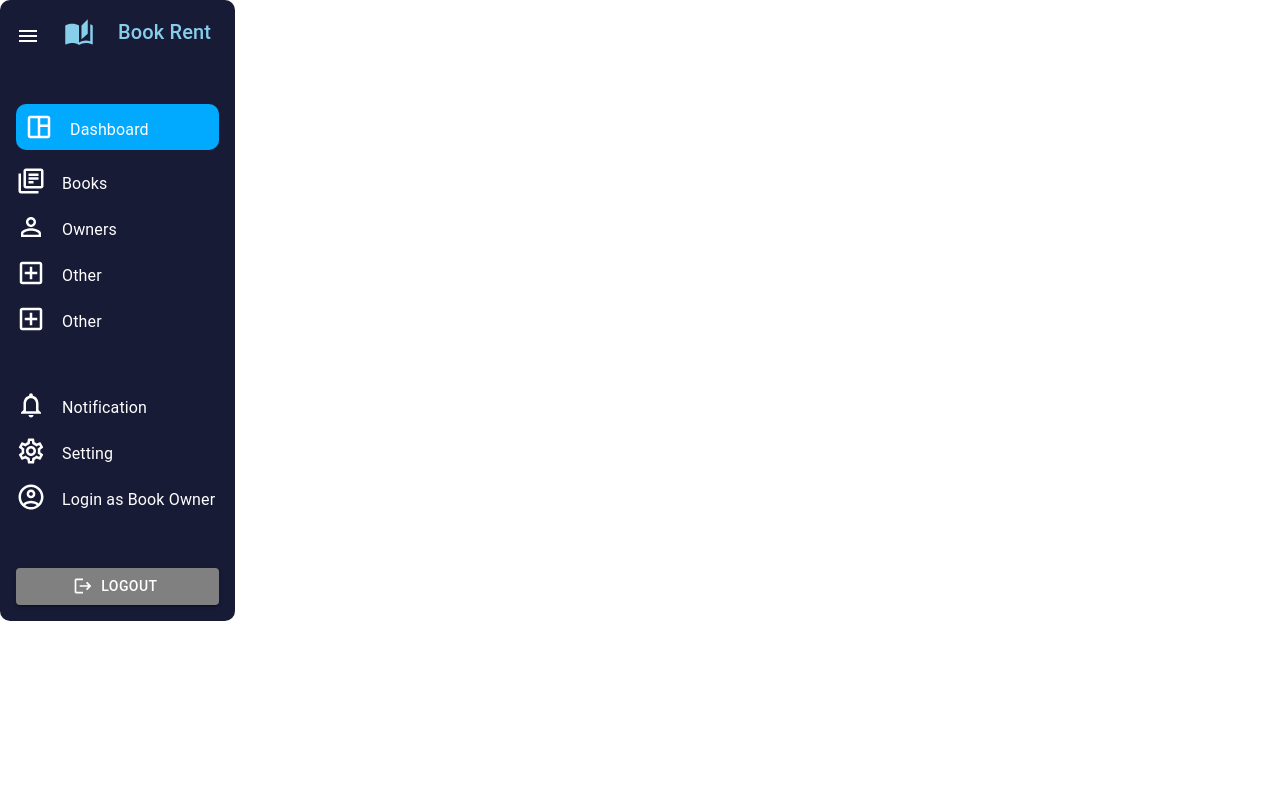
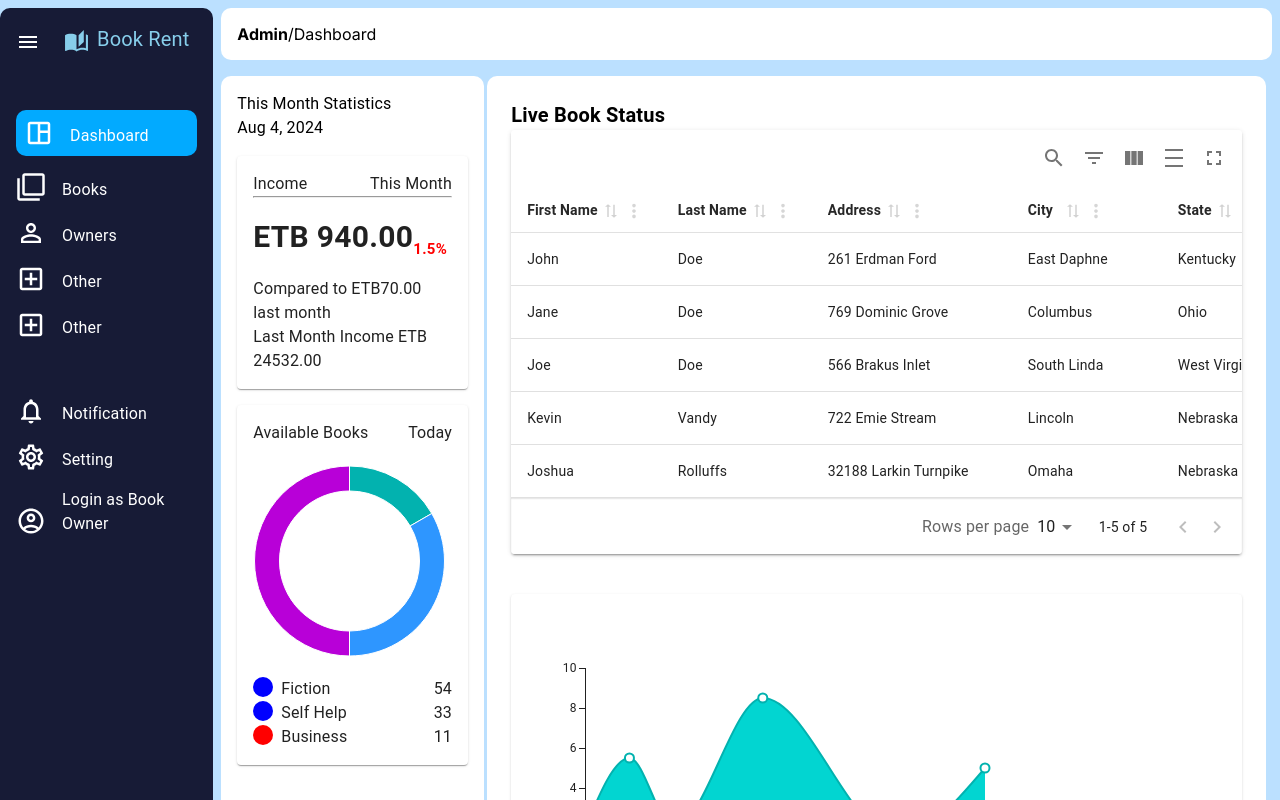
Before and after one commit to Amannuelzew/book, a Next.js app: page /admin in a window 1280 px wide. Shown: the top 800 px of the page. Built offline with nearby package versions, Linux system fonts and the light colour scheme.

Commit message:
admin route build

```diff
--- a/app/admin/layout.tsx
+++ b/app/admin/layout.tsx
@@ -7,13 +7,14 @@ const AdminLayout = ({
   children: React.ReactNode;
 }>) => {
   return (
-    <Box>
+    <Box sx={{ backgroundColor: "#BBE0FF" }}>
       <Grid container>
-        <Grid sm={2.2}>
+        <Grid item sm={2}>
           <AdminSidebar />
         </Grid>
-
-        <Grid sm={9.8}>{children}</Grid>
+        <Grid item sm={10}>
+          {children}
+        </Grid>
       </Grid>
     </Box>
   );
--- a/app/admin/page.tsx
+++ b/app/admin/page.tsx
@@ -1,12 +1,132 @@
-import { Box, Grid } from "@mui/material";
+import Pie from "@/components/Pie";
+import Table from "@/components/Table";
+import Graph from "@/components/Graph";
+import { formatDate } from "@/utils/formatters";
+import { Box, Card, Grid, Typography } from "@mui/material";
 
 const AdminDashbordpage = () => {
   return (
-    <Box>
-      <Grid container>
-        <Grid sm={6}></Grid>
+    <Grid container direction={"row"} alignItems={"stretch"} sx={{ p: 1 }}>
+      <Grid
+        sm={12}
+        item
+        sx={{ p: 2, borderRadius: "10px", backgroundColor: "white" }}
+      >
+        <Box display={"inline"} fontWeight="bold">
+          Admin
+        </Box>
+        <Box display={"inline"}>/Dashboard</Box>
       </Grid>
-    </Box>
+      <Grid item container sm={12} sx={{ my: 1, gap: 0.4 }}>
+        <Grid
+          item
+          sm={3}
+          sx={{
+            my: 1,
+            p: 2,
+            borderRadius: "10px",
+            backgroundColor: "white",
+          }}
+        >
+          <Typography>This Month Statistics</Typography>
+          <Typography>{formatDate(new Date())}</Typography>
+          <Card sx={{ p: 2, my: 2 }}>
+            <Box sx={{ display: "flex", justifyContent: "space-between" }}>
+              <Typography>Income</Typography>
+              <Typography>This Month</Typography>
+            </Box>
+            <hr />
+            <Typography fontSize={30} fontWeight={"bold"} sx={{ my: 2 }}>
+              ETB 940.00
+              <sub style={{ color: "red", fontSize: "15px" }}>1.5%</sub>
+            </Typography>
+            <Typography>Compared to ETB70.00 last month</Typography>
+            <Typography>Last Month Income ETB 24532.00</Typography>
+          </Card>
+          <Card>
+            <Box
+              sx={{ display: "flex", justifyContent: "space-between", p: 2 }}
+            >
+              <Typography>Available Books</Typography>
+              <Typography>Today</Typography>
+            </Box>
+
+            <Box>
+              <Pie />
+            </Box>
+            <Box
+              sx={{ display: "flex", justifyContent: "space-between", p: 2 }}
+            >
+              <Box>
+                <Box sx={{ display: "flex", gap: 1 }}>
+                  <Box
+                    sx={{
+                      backgroundColor: "blue",
+                      width: "20px",
+                      height: "20px",
+                      borderRadius: "10px",
+                    }}
+                  ></Box>
+                  <Typography>Fiction</Typography>
+                </Box>
+                <Box sx={{ display: "flex", gap: 1 }}>
+                  <Box
+                    sx={{
+                      backgroundColor: "blue",
+                      width: "20px",
+                      height: "20px",
+                      borderRadius: "10px",
+                    }}
+                  ></Box>
+                  <Typography>Self Help</Typography>
+                </Box>
+                <Box sx={{ display: "flex", gap: 1 }}>
+                  <Box
+                    sx={{
+                      backgroundColor: "red",
+                      width: "20px",
+                      height: "20px",
+                      borderRadius: "10px",
+                    }}
+                  ></Box>
+                  <Typography>Business</Typography>
+                </Box>
+              </Box>
+              <Box>
+                <Typography>54</Typography>
+                <Typography>33</Typography>
+                <Typography>11</Typography>
+              </Box>
+            </Box>
+          </Card>
+        </Grid>
+        <Grid
+          item
+          container
+          direction={"row"}
+          sm={8.9}
+          sx={{
+            my: 1,
+            p: 3,
+            borderRadius: "10px",
+            backgroundColor: "white",
+            gap: 5,
+          }}
+        >
+          <Grid sm={12}>
+            <Typography fontSize={20} fontWeight={"bold"}>
+              Live Book Status
+            </Typography>
+            <Table />
+          </Grid>
+          <Grid sm={12}>
+            <Card sx={{ p: 3 }}>
+              <Graph />
+            </Card>
+          </Grid>
+        </Grid>
+      </Grid>
+    </Grid>
   );
 };
 
--- a/components/AdminSidebar.tsx
+++ b/components/AdminSidebar.tsx
@@ -3,7 +3,7 @@ import { Box, Button, Typography } from "@mui/material";
 import MenuOutlinedIcon from "@mui/icons-material/MenuOutlined";
 import AutoStoriesIcon from "@mui/icons-material/AutoStories";
 import SpaceDashboardOutlinedIcon from "@mui/icons-material/SpaceDashboardOutlined";
-import LibraryBooksOutlinedIcon from "@mui/icons-material/LibraryBooksOutlined";
+import FilterNoneIcon from "@mui/icons-material/FilterNone";
 import PersonOutlineOutlinedIcon from "@mui/icons-material/PersonOutlineOutlined";
 import AddBoxOutlinedIcon from "@mui/icons-material/AddBoxOutlined";
 import NotificationsNoneOutlinedIcon from "@mui/icons-material/NotificationsNoneOutlined";
@@ -15,7 +15,7 @@ import Link from "next/link";
 import { signout } from "@/actions/signout";
 const links = [
   { path: "/admin", name: "Dashboard", icon: SpaceDashboardOutlinedIcon },
-  { path: "/admin/books", name: "Books", icon: LibraryBooksOutlinedIcon },
+  { path: "/admin/books", name: "Books", icon: FilterNoneIcon },
   { path: "/admin/owners", name: "Owners", icon: PersonOutlineOutlinedIcon },
   { path: "", name: "Other", icon: AddBoxOutlinedIcon },
   { path: "", name: "Other", icon: AddBoxOutlinedIcon },
@@ -27,11 +27,14 @@ const AdminSidebar = () => {
   const path = usePathname();
   return (
     <Box
+      position={"relative"}
       sx={{
         backgroundColor: "#171B36",
         p: 2,
+        my: 1,
         color: "white",
         borderRadius: "10px",
+        height: "97%",
       }}
     >
       <Box
@@ -47,15 +50,13 @@ const AdminSidebar = () => {
         <Box
           sx={{
             display: "flex",
-            flexDirection: "row",
             alignItems: "end",
-            textAlign: "end",
-            gap: 3,
+            gap: 1,
             color: "skyblue",
           }}
         >
-          <AutoStoriesIcon sx={{ fontSize: 30 }} />
-          <Typography variant="h6">Book Rent</Typography>
+          <AutoStoriesIcon sx={{ fontSize: 25 }} />
+          <Typography fontSize={20}>Book Rent</Typography>
         </Box>
       </Box>
       {links
@@ -129,6 +130,7 @@ const AdminSidebar = () => {
           })
           .slice(5)}
       </Box>
+      <Box position={"absolute"} bottom={10} width={"80%"}>
         <Button
           variant="contained"
           fullWidth
@@ -139,6 +141,7 @@ const AdminSidebar = () => {
           Logout
         </Button>
       </Box>
+    </Box>
   );
 };
 
--- /dev/null
+++ b/components/Graph.tsx
@@ -0,0 +1,19 @@
+"use client";
+import * as React from "react";
+import { LineChart } from "@mui/x-charts/LineChart";
+
+export default function Graph() {
+  return (
+    <LineChart
+      xAxis={[{ data: [1, 2, 3, 5, 8, 10] }]}
+      series={[
+        {
+          data: [2, 5.5, 2, 8.5, 1.5, 5],
+          area: true,
+        },
+      ]}
+      width={500}
+      height={300}
+    />
+  );
+}
--- /dev/null
+++ b/components/Pie.tsx
@@ -0,0 +1,26 @@
+"use client";
+import * as React from "react";
+import { PieChart } from "@mui/x-charts/PieChart";
+import { useDrawingArea } from "@mui/x-charts/hooks";
+import { styled } from "@mui/material/styles";
+
+const data = [
+  { value: 5, label: "Fiction" },
+  { value: 10, label: "Self Help" },
+  { value: 15, label: "Business" },
+];
+
+const size = {
+  width: 320,
+  height: 200,
+};
+
+export default function Pie() {
+  return (
+    <PieChart
+      series={[{ data, innerRadius: 70 }]}
+      {...size}
+      slotProps={{ legend: { hidden: true } }}
+    ></PieChart>
+  );
+}
--- /dev/null
+++ b/components/Table.tsx
@@ -0,0 +1,110 @@
+"use client";
+import { useMemo } from "react";
+import {
+  MaterialReactTable,
+  useMaterialReactTable,
+  type MRT_ColumnDef,
+} from "material-react-table";
+
+//example data type
+type Person = {
+  name: {
+    firstName: string;
+    lastName: string;
+  };
+  address: string;
+  city: string;
+  state: string;
+};
+
+//nested data is ok, see accessorKeys in ColumnDef below
+const data: Person[] = [
+  {
+    name: {
+      firstName: "John",
+      lastName: "Doe",
+    },
+    address: "261 Erdman Ford",
+    city: "East Daphne",
+    state: "Kentucky",
+  },
+  {
+    name: {
+      firstName: "Jane",
+      lastName: "Doe",
+    },
+    address: "769 Dominic Grove",
+    city: "Columbus",
+    state: "Ohio",
+  },
+  {
+    name: {
+      firstName: "Joe",
+      lastName: "Doe",
+    },
+    address: "566 Brakus Inlet",
+    city: "South Linda",
+    state: "West Virginia",
+  },
+  {
+    name: {
+      firstName: "Kevin",
+      lastName: "Vandy",
+    },
+    address: "722 Emie Stream",
+    city: "Lincoln",
+    state: "Nebraska",
+  },
+  {
+    name: {
+      firstName: "Joshua",
+      lastName: "Rolluffs",
+    },
+    address: "32188 Larkin Turnpike",
+    city: "Omaha",
+    state: "Nebraska",
+  },
+];
+
+const Table = () => {
+  //should be memoized or stable
+  const columns = useMemo<MRT_ColumnDef<Person>[]>(
+    () => [
+      {
+        accessorKey: "name.firstName", //access nested data with dot notation
+        header: "First Name",
+        size: 150,
+      },
+      {
+        accessorKey: "name.lastName",
+        header: "Last Name",
+        size: 150,
+      },
+      {
+        accessorKey: "address", //normal accessorKey
+        header: "Address",
+        size: 200,
+      },
+      {
+        accessorKey: "city",
+        header: "City",
+        size: 150,
+      },
+      {
+        accessorKey: "state",
+        header: "State",
+        size: 150,
+      },
+    ],
+    []
+  );
+
+  const table = useMaterialReactTable({
+    columns,
+    data, //data must be memoized or stable (useState, useMemo, defined outside of this component, etc.)
+  });
+
+  return <MaterialReactTable table={table} />;
+};
+
+export default Table;
--- a/package.json
+++ b/package.json
@@ -12,6 +12,7 @@
     "@emotion/react": "^11.13.0",
     "@emotion/styled": "^11.13.0",
     "@mui/material": "^5.16.6",
+    "@mui/x-charts": "^7.12.0",
     "@prisma/client": "^5.17.0",
     "@types/bcrypt": "^5.0.2",
     "@types/jsonwebtoken": "^9.0.6",
--- /dev/null
+++ b/utils/formatters.ts
@@ -0,0 +1,7 @@
+export const formatDate = (date: Date) => {
+  return date.toLocaleDateString("en-US", {
+    year: "numeric",
+    month: "short",
+    day: "numeric",
+  });
+};
```
Also changed, not shown: app/admin/Books/page.tsx (+29 -16 lines), app/admin/owners/page.tsx (+29 -6 lines), 1 other file (tests, documents, lock files or other folders). Lines whose indentation alone changed are shown as unchanged.
